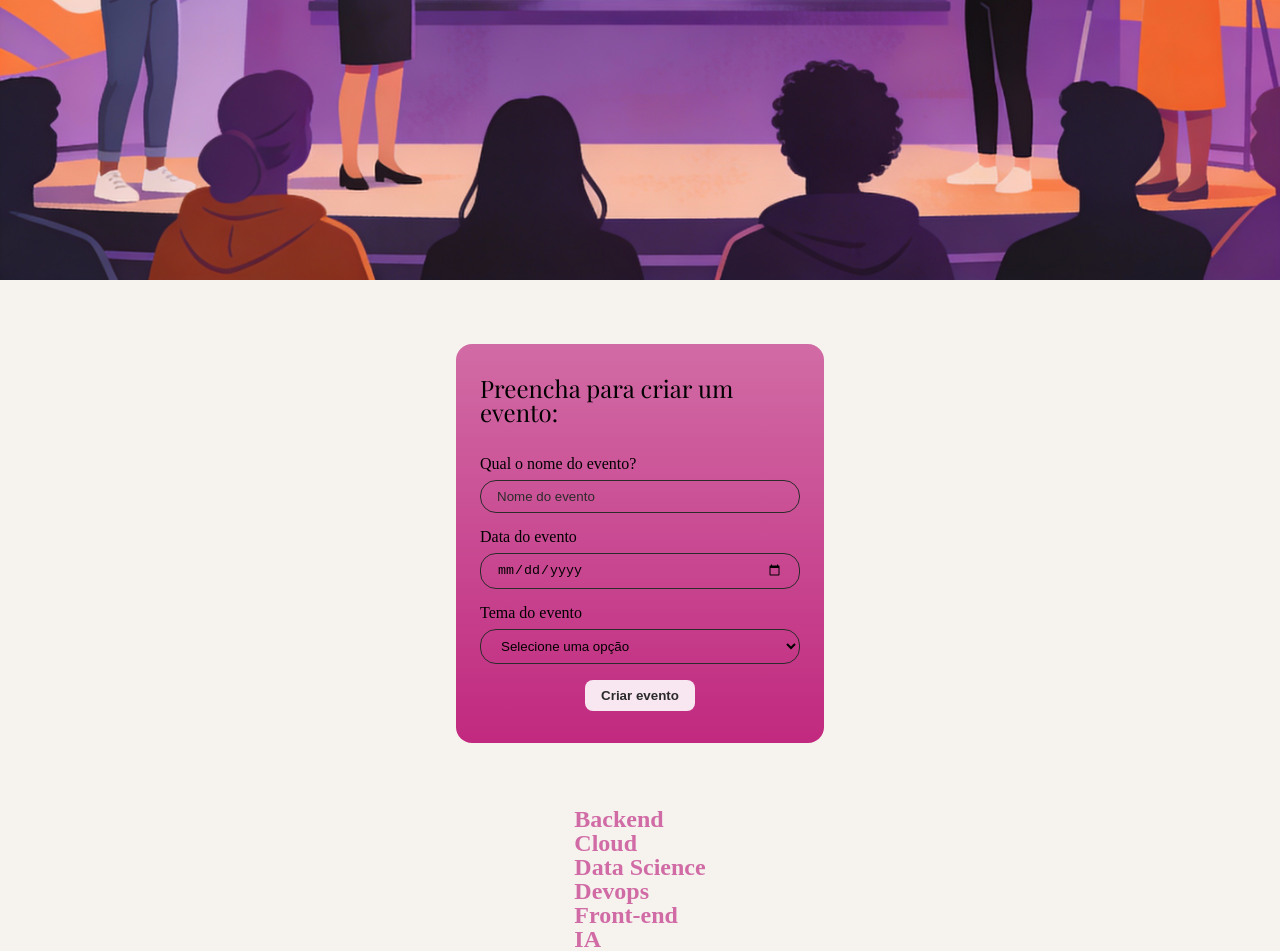
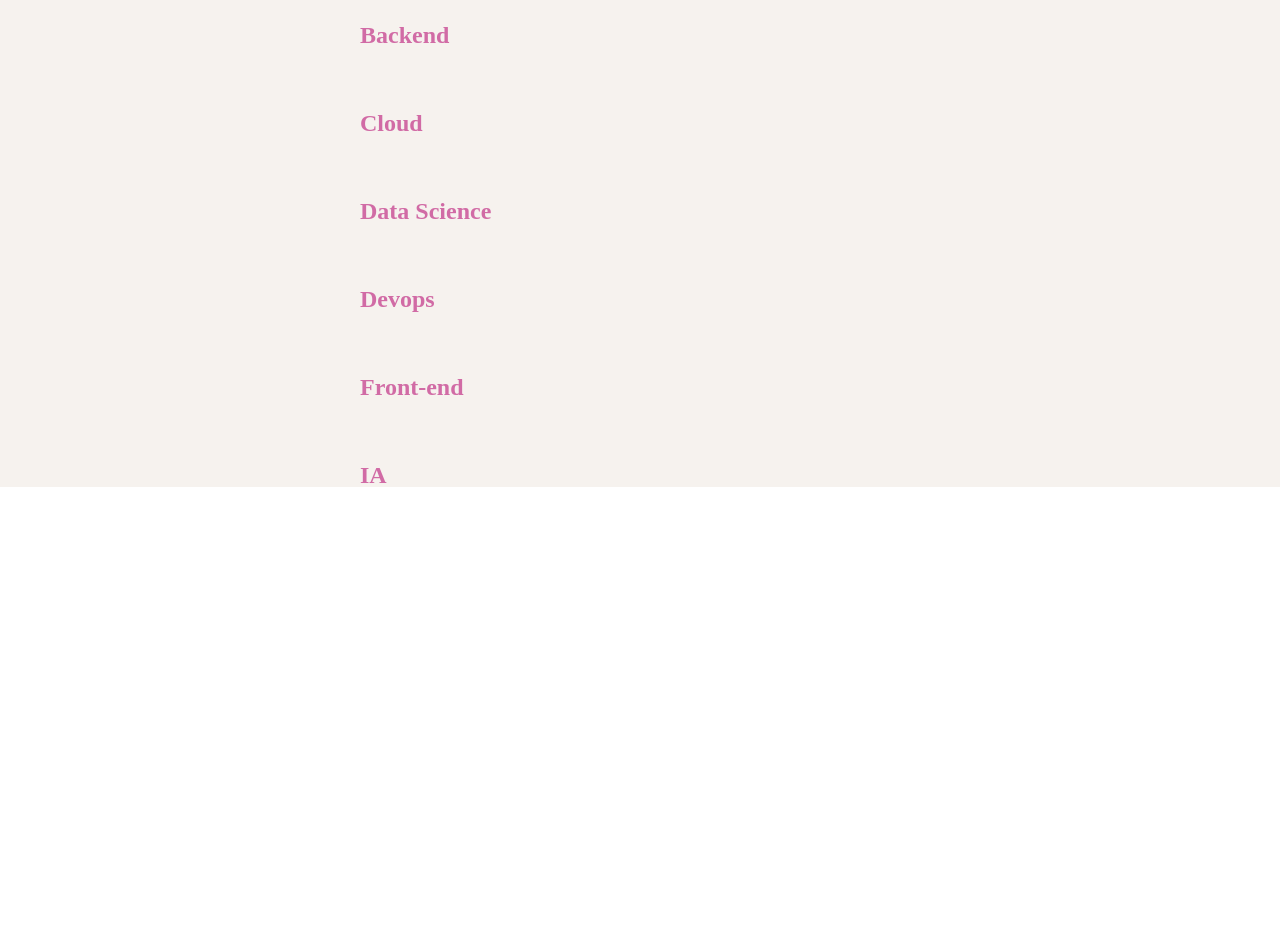
Before and after one commit to Natalia-Timote/elas-fazem-tecnologia, a React (Vite) app: page / in a window 1280 px wide. Shown: the part 1318-2270 px from the top of the page. After the commit the page ends 1869 px from the top, so only its background shows below. Built offline with nearby package versions, Linux system fonts and the light colour scheme; a web font is replaced by a local one.

Commit message:
Iterando por uma lista

```diff
--- a/src/App.css
+++ b/src/App.css
@@ -19,6 +19,13 @@ header {
 
 main {
   background-color: #F6F2EE;
+}
+
+main img {
+  width: 100%;
+}
+
+.main-first {
   display: flex;
   flex-direction: column;
   justify-content: center;
@@ -26,6 +33,10 @@ main {
   gap: 64px;
 }
 
-main img {
-  width: 100%;
+.themes {
+  margin: 64px 360px;
+  display: flex;
+  flex-direction: column;
+  gap: 64px;
+  justify-content: flex-start;
 }
--- a/src/App.tsx
+++ b/src/App.tsx
@@ -38,29 +38,15 @@ function App() {
         <Logo image="./logo.png" title="Logo - Elas fazem tecnologia" />
       </header>
       <main>
-        <Banner image="./banner-home.jpg" title="Banner com ilustração de mulheres diversas utilizando tecnologia."></Banner>
-        <img src="./banner-home.jpg" alt="Banner com ilustração de mulheres diversas utilizando tecnologia." />
-        <EventForm>Preencha para criar um evento:</EventForm>
-        <div>
-          <section>
-            <Theme theme={themes[0]} />
-          </section>
-          <section>
-            <Theme theme={themes[1]} />
-          </section>
-          <section>
-            <Theme theme={themes[2]} />
-          </section>
-          <section>
-            <Theme theme={themes[3]} />
-          </section>
-          <section>
-            <Theme theme={themes[4]} />
-          </section>
-          <section>
-            <Theme theme={themes[5]} />
-          </section>
+        <div className='main-first'>
+          <Banner image="./banner-home.jpg" title="Banner com ilustração de mulheres diversas utilizando tecnologia."></Banner>
+          <EventForm>Preencha para criar um evento:</EventForm>
         </div>
+        <section className='themes'>
+          {themes.map((theme) => {
+            return <Theme key={theme.id} theme={theme} />
+          })}
+        </section>
       </main>
     </>
   )
--- a/src/components/Theme/Theme.css
+++ b/src/components/Theme/Theme.css
@@ -1,5 +1,4 @@
 h3 {
-    text-align: start;
     color: #D16BA5;
     font-weight: 600;
     font-size: 24px;
```
